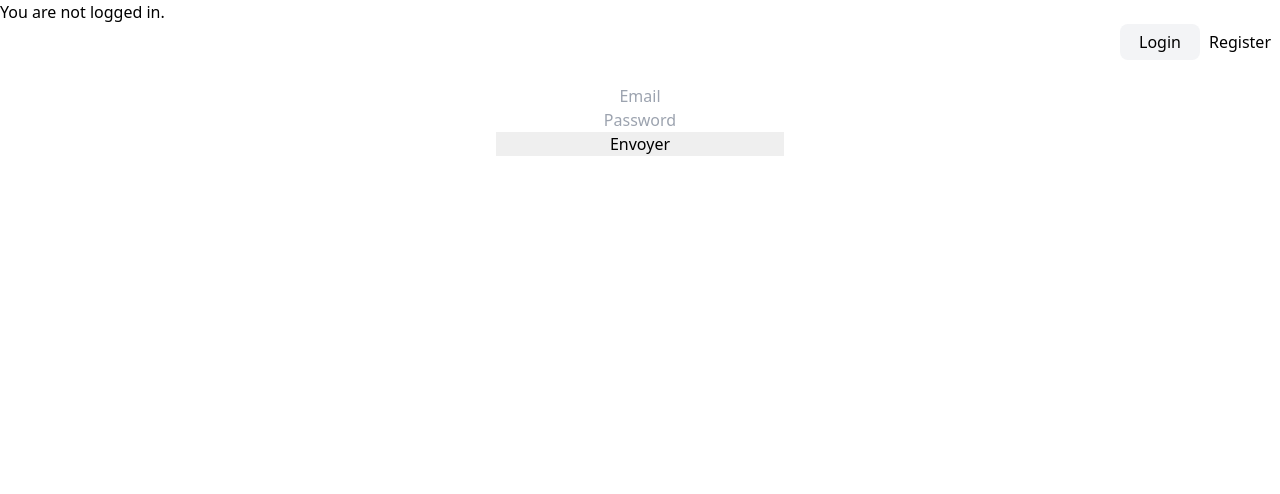
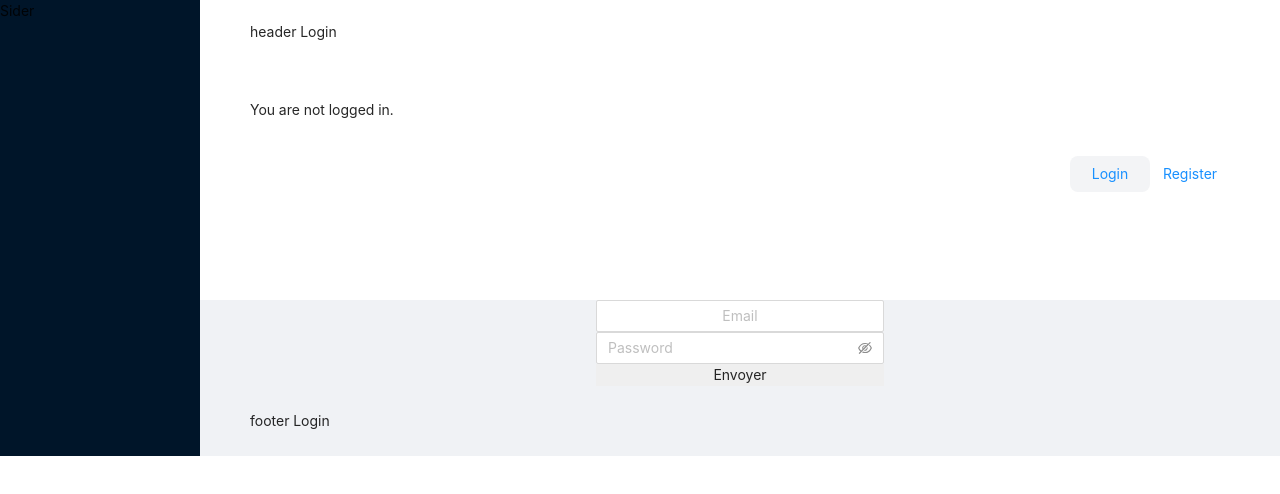
Before and after one commit to ratovoson81/chat-react-front, a React (Create React App) app: page / in a window 1280 px wide. Shown: the top 494 px of the page. Built offline with nearby package versions, Linux system fonts and the light colour scheme; no server answers.

Commit message:
init ant design

```diff
--- a/package.json
+++ b/package.json
@@ -13,6 +13,7 @@
     "@types/react": "^17.0.0",
     "@types/react-dom": "^17.0.0",
     "@types/react-router-dom": "^5.1.7",
+    "antd": "^4.16.13",
     "classnames": "^2.3.1",
     "graphql": "^15.5.0",
     "react": "^17.0.2",
--- a/src/components/Login.tsx
+++ b/src/components/Login.tsx
@@ -6,6 +6,7 @@ import { SyntheticEvent } from "react";
 import { useProvideAuth } from "../services/Auth";
 import { useMutation } from "@apollo/client";
 import { LOGIN } from "../api/mutation";
+import { Input } from "antd";
 
 interface LocationState {
   from: Location;
@@ -39,7 +40,7 @@ export default function Login() {
   return (
     <div className="flex justify-center">
       <form onSubmit={submit} className="flex flex-col w-72">
-        <input
+        <Input
           className="text-center"
           placeholder="Email"
           type="text"
@@ -47,7 +48,7 @@ export default function Login() {
           onChange={handleChange}
           value={form.email}
         />
-        <input
+        <Input.Password
           className="text-center"
           placeholder="Password"
           type="text"
--- a/src/index.tsx
+++ b/src/index.tsx
@@ -4,6 +4,7 @@ import App from "./pages/App";
 import { ApolloProvider } from "@apollo/client";
 import { client } from "./api";
 import "./css/tailwind.css";
+import "antd/dist/antd.css";
 
 ReactDOM.render(
   <React.StrictMode>
--- a/src/layout/LoginPage.tsx
+++ b/src/layout/LoginPage.tsx
@@ -1,6 +1,9 @@
+import { Layout } from "antd";
 import React from "react";
 import { AuthButton } from "../components/AuthButton";
 import NavBar from "../router/NavBar";
+
+const { Header, Footer, Content, Sider } = Layout;
 
 type props = {
   children: React.ReactNode;
@@ -8,12 +11,18 @@ type props = {
 
 const LoginPage: React.FC<props> = ({ children }) => {
   return (
-    <div className="md:container md:mx-auto flex flex-col justify-center">
-      <AuthButton />
-      <NavBar />
-      <br />
-      {children}
-    </div>
+    <Layout>
+      <Sider>Sider</Sider>
+      <Layout>
+        <Header style={{ height: 300, backgroundColor: "white" }}>
+          <p>header Login</p>
+          <AuthButton />
+          <NavBar />
+        </Header>
+        <Content>{children}</Content>
+        <Footer>footer Login</Footer>
+      </Layout>
+    </Layout>
   );
 };
 
```
Also changed, not shown: 1 other file (tests, documents, lock files or other folders).
